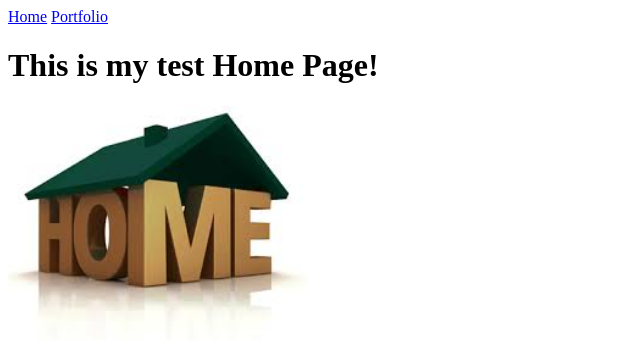
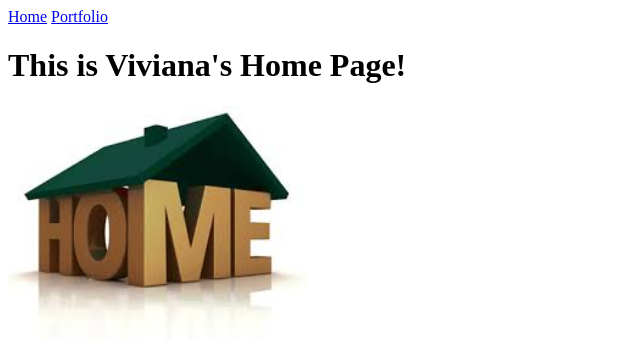
Before and after one commit to vgonzalez270/vgonzalez270.github.io, a plain HTML site: page my_website/index.html in a window 1280 px wide. Shown: the whole page, without its empty margins (0-640 px from the left). Drawn offline with Linux system fonts and the light colour scheme.

Commit message:
Changed the heading

```diff
--- a/my_website/index.html
+++ b/my_website/index.html
@@ -7,7 +7,7 @@
   <body>
     <a href="index.html">Home</a>
     <a href="portfolio.html">Portfolio</a>
-    <h1>This is my test Home Page!</h1>
+    <h1>This is Viviana's Home Page!</h1>
     <img src="images/home.jpg" height="250">
   </body>
 </html>
```
